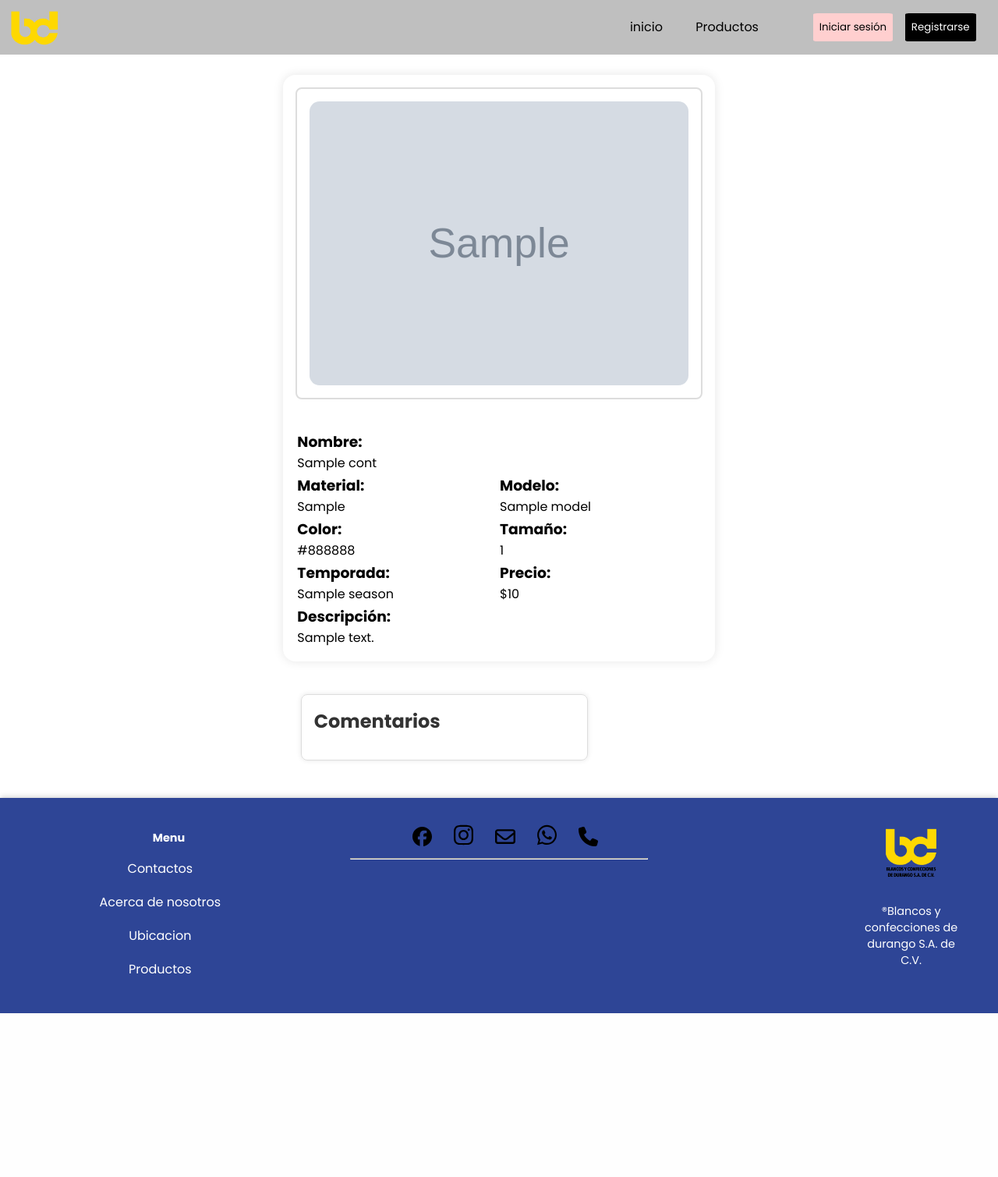
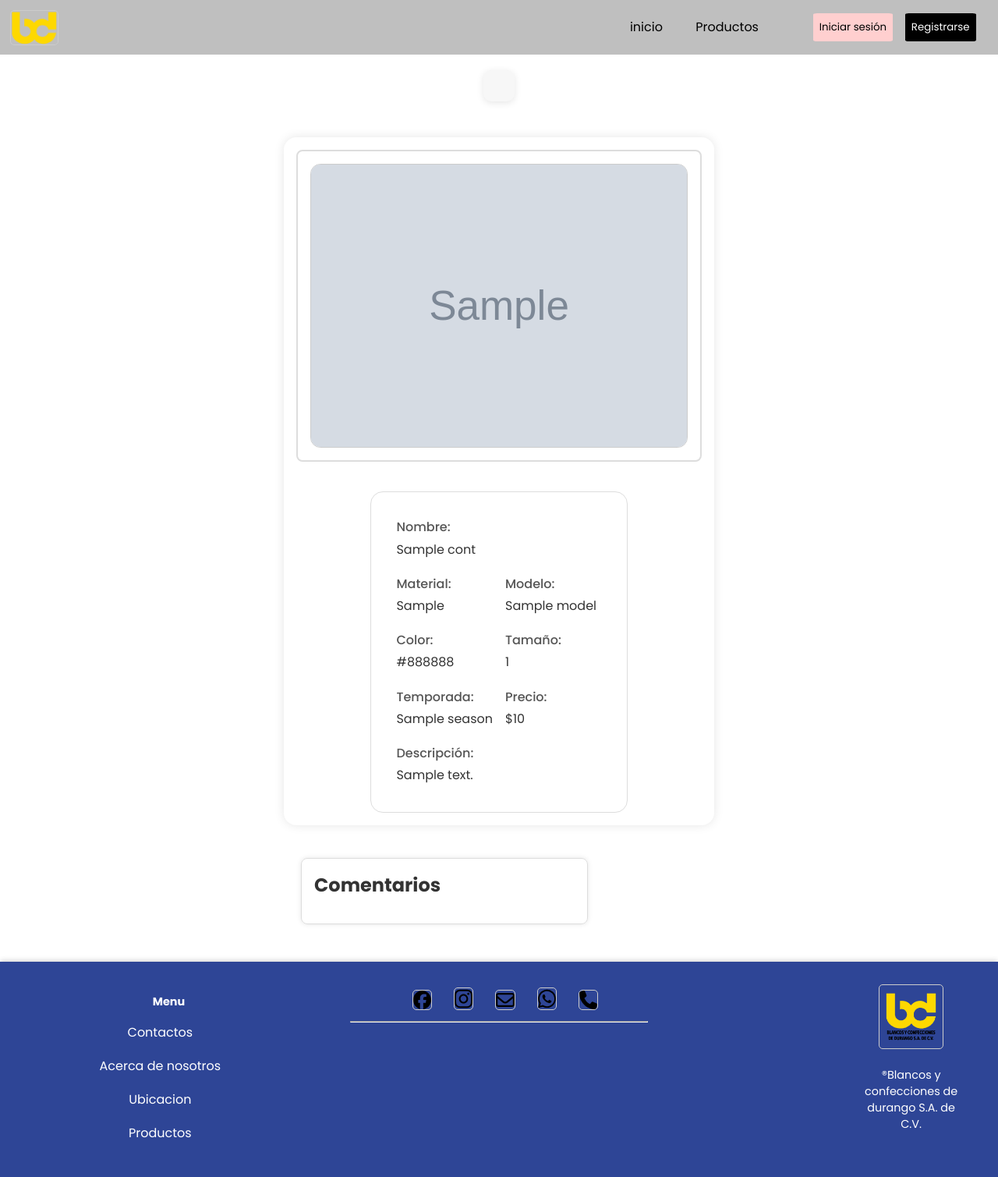
Before and after one commit to Matt2130/ProyectoIntegradora_cuatri3, a Flask app: template Integradora/templates/producto.html in a window 1280 px wide. Shown: the whole page at 78% size. Before the commit the page ends 1299 px from the top, so only its background shows below. Run offline with Flask 3, Linux system fonts and the light colour scheme; data comes from the database, SQL or seed files in the repository; the template is opened without the code that fills it: most values are stand-ins (such as "Sample title", 1, 10 or a date in 2020); grey boxes marked "Sample" are stand-in pictures; data that the repository does not hold is empty; some libraries are stand-ins or nearby versions.

Commit message:
Add files via upload

```diff
--- a/Integradora/templates/administracion.html
+++ b/Integradora/templates/administracion.html
@@ -92,12 +92,12 @@
     </div>
 
     <!--Modal para editar-->
-    <div id="miModal2" class="modal">
-        <div class="modal-contenido" id="edicion_contenido">
+        <div id="miModal2" class="modal">
+            <div class="modal-contenido" id="edicion_contenido">
 
 
+            </div>
         </div>
-    </div>
 
     <main>
         <section id="administracion-menu">
--- a/Integradora/templates/catalogo.html
+++ b/Integradora/templates/catalogo.html
@@ -36,7 +36,7 @@
             {% if inicio %}
                 <button id="salir">Cerrar sesión</button>
             {% else %}
-                <button id="iniciar" onclick="window.location.href='/inicio_usuario'">Iniciar sesión</button>
+                <button id="iniciar" onclick="window.location.href='/inicio_sesion'">Iniciar sesión</button>
                 <button id="registrarse" onclick="window.location.href='/inicio_usuario'">Registrarse</button>
             {% endif %}
         </nav>
--- a/Integradora/templates/producto.html
+++ b/Integradora/templates/producto.html
@@ -8,6 +8,7 @@
     <link rel="stylesheet" href="{{ url_for('static', filename='css/menu.css') }}">
     <link rel="stylesheet" href="{{ url_for('static', filename='css/footer.css') }}">
     <link rel="stylesheet" href="{{ url_for('static', filename='css/cargando.css') }}">
+    <link rel="stylesheet" href="{{ url_for('static', filename='css/administrador_prod.css') }}">
     <link rel="shortcut icon" href="{{ url_for('static', filename='image/favicon.ico') }}" type="image/x-icon">
     <script src="{{ url_for('static', filename='js/footer.js') }}"></script>
     <script src="{{ url_for('static', filename='js/menu.js') }}"></script>
@@ -35,7 +36,7 @@
             {% if inicio %}
                 <button id="salir">Cerrar sesión</button>
             {% else %}
-                <button id="iniciar" onclick="window.location.href='/inicio_usuario'">Iniciar sesión</button>
+                <button id="iniciar" onclick="window.location.href='/inicio_sesion'">Iniciar sesión</button>
                 <button id="registrarse" onclick="window.location.href='/inicio_usuario'">Registrarse</button>
             {% endif %}
         </nav>
@@ -57,69 +58,65 @@
             </div>
             <div id="spa-info">
                 <h2 id="nombre-producto"></h2>
-                <table>
-                    <tr>
-                        <td>
+                <div class="product-grid">
+                    <!-- Nombre ocupa toda la fila -->
+                    <div class="full">
                         <h3>Nombre:</h3>
                         <p>{{ cont.Name }}</p>
-                        </td>
-                    </tr>
-                    <tr>
-                        <td class="izq"><h3>Material:</h3>
-                            <p>
-                                {{ cont.Material_composition }}
-                            </p><div id="material-producto"></div></td>
-                        <td class="der"><h3>Modelo:</h3>
-                            <p>
-                                {{ cont.Model }}
-                            </p><div id="modelo-producto"></div></td>
-                    </tr>
-                    <tr>
-                        <td class="izq"><h3>Color:</h3>
-                            <p>
-                                {{ cont.Color }}
-                            </p>
-                            <div class="info-text"  id="color-producto"></div></td>
-                        <td class="der"><h3>Tamaño:</h3>
-                            <p>
-                                {{ cont.Size }}
-                            </p><div class="info-text" id="tamaño-producto"></div></td>
-                    </tr>
-                    <tr>
-                        <td class="izq"><h3>Temporada:</h3>
-                            <p>
-                                {{ cont.season }}
-                            </p><div class="info-text" id="temporada-producto"></div></td>
-                        <td class="der"><h3>Precio:</h3>
-                            <p>
-                                ${{ cont.Price_per_unit }}
-                            </p><div class="info-text" id="precio-producto"></div></td>
-                    </tr>
-                    <tr>
-                        <td colspan="2"><h3>Descripción:</h3>
-                            <p>
-                                {{ cont.Description }}
-                            </p><div class="info-text" id="descripcion-producto"></div></td>
-                    </tr>
-                </table>
+                    </div>
+
+                    <!-- Sección de dos columnas -->
+                    <div>
+                        <h3>Material:</h3>
+                        <p>{{ cont.Material_composition }}</p>
+                    </div>
+                    <div>
+                        <h3>Modelo:</h3>
+                        <p>{{ cont.Model }}</p>
+                    </div>
+                    <div>
+                        <h3>Color:</h3>
+                        <p>{{ cont.Color }}</p>
+                    </div>
+                    <div>
+                        <h3>Tamaño:</h3>
+                        <p>{{ cont.Size }}</p>
+                    </div>
+                    <div>
+                        <h3>Temporada:</h3>
+                        <p>{{ cont.season }}</p>
+                    </div>
+                    <div>
+                        <h3>Precio:</h3>
+                        <p>${{ cont.Price_per_unit }}</p>
+                    </div>
+
+                    <!-- Descripción ocupa toda la fila -->
+                    <div class="full">
+                        <h3>Descripción:</h3>
+                        <p>{{ cont.Description }}</p>
+                    </div>
+                </div>
+
+
             </div>
         </div>
         <div id="comentarios">
                 <!-- sección para usuarios registrados -->
                 {% if inicio %}
                 <div id="nuevocomentario">
-                <input type="number" name="" id="califa">
+                    <h2>Deja tu comentario</h2>
                     <div class="rating">
                         <input type="radio" name="rate" id="star5" value="5">
-                    <label for="star5" title="text"></label>
+                        <label for="star5" title="Excelente"></label>
                         <input type="radio" name="rate" id="star4" value="4">
-                    <label for="star4" title="text"></label>
+                        <label for="star4" title="Muy bueno"></label>
                         <input type="radio" name="rate" id="star3" value="3">
-                    <label for="star3" title="text"></label>
+                        <label for="star3" title="Bueno"></label>
                         <input type="radio" name="rate" id="star2" value="2">
-                    <label for="star2" title="text"></label>
+                        <label for="star2" title="Regular"></label>
                         <input type="radio" name="rate" id="star1" value="1">
-                    <label for="star1" title="text"></label>
+                        <label for="star1" title="Malo"></label>
                     </div>
                     <textarea name="" id="nuevo-comentario" placeholder="Escribe un comentario"></textarea>
                     <button id="registrar" onclick="registrarcomentario()">Subir comentario</button>
@@ -129,7 +126,7 @@
                 <div class="comentario" id="comentario_del_producto1">
                     <h1>Comentarios</h1>
                     <div id="comentario_del_producto">
-
+                    </div>
                 </div>
             </div>
         </div>
--- a/Integradora/templates/usuario_administra.html
+++ b/Integradora/templates/usuario_administra.html
@@ -8,6 +8,7 @@
     <link rel="stylesheet" href="{{ url_for('static', filename='css/menu.css') }}">
     <link rel="stylesheet" href="{{ url_for('static', filename='css/footer.css') }}">
     <link rel="stylesheet" href="{{ url_for('static', filename='css/producto.css') }}">
+    <link rel="stylesheet" href="{{ url_for('static', filename='css/administrador.css') }}">
     <link rel="stylesheet" href="{{ url_for('static', filename='css/cargando.css') }}">
     <link rel="shortcut icon" href="{{ url_for('static', filename='image/favicon.ico') }}" type="image/x-icon">
     <script src="{{ url_for('static', filename='js/footer.js') }}"></script>
@@ -61,8 +62,8 @@
                 <p><strong>Apellido Paterno:</strong> {{ cont.Surname }}</p>
                 <p><strong>Apellido Materno:</strong> {{ cont.Lastname }}</p>
             </div>
-            <button onclick="eliminarusuariosolito()">Borrar cuenta</button>
-            <button onclick="editarusuario()">Editar cuenta</button>
+            <button class="registro" onclick="eliminarusuariosolito()">Borrar cuenta</button>
+            <button class="registro" onclick="editarusuario()">Editar cuenta</button>
         </section>
 
     </main>
```
Lines whose indentation alone changed are shown as unchanged.
